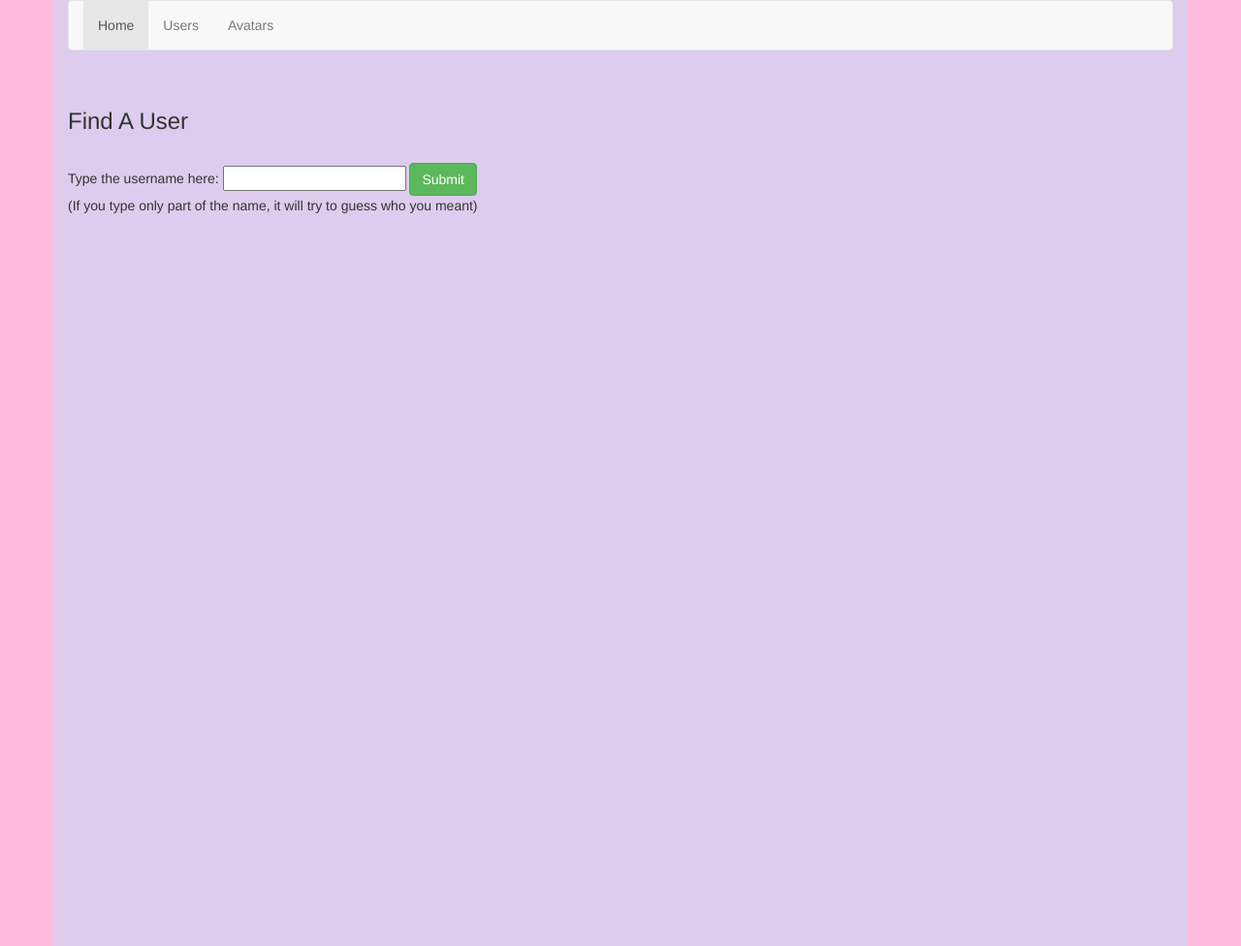
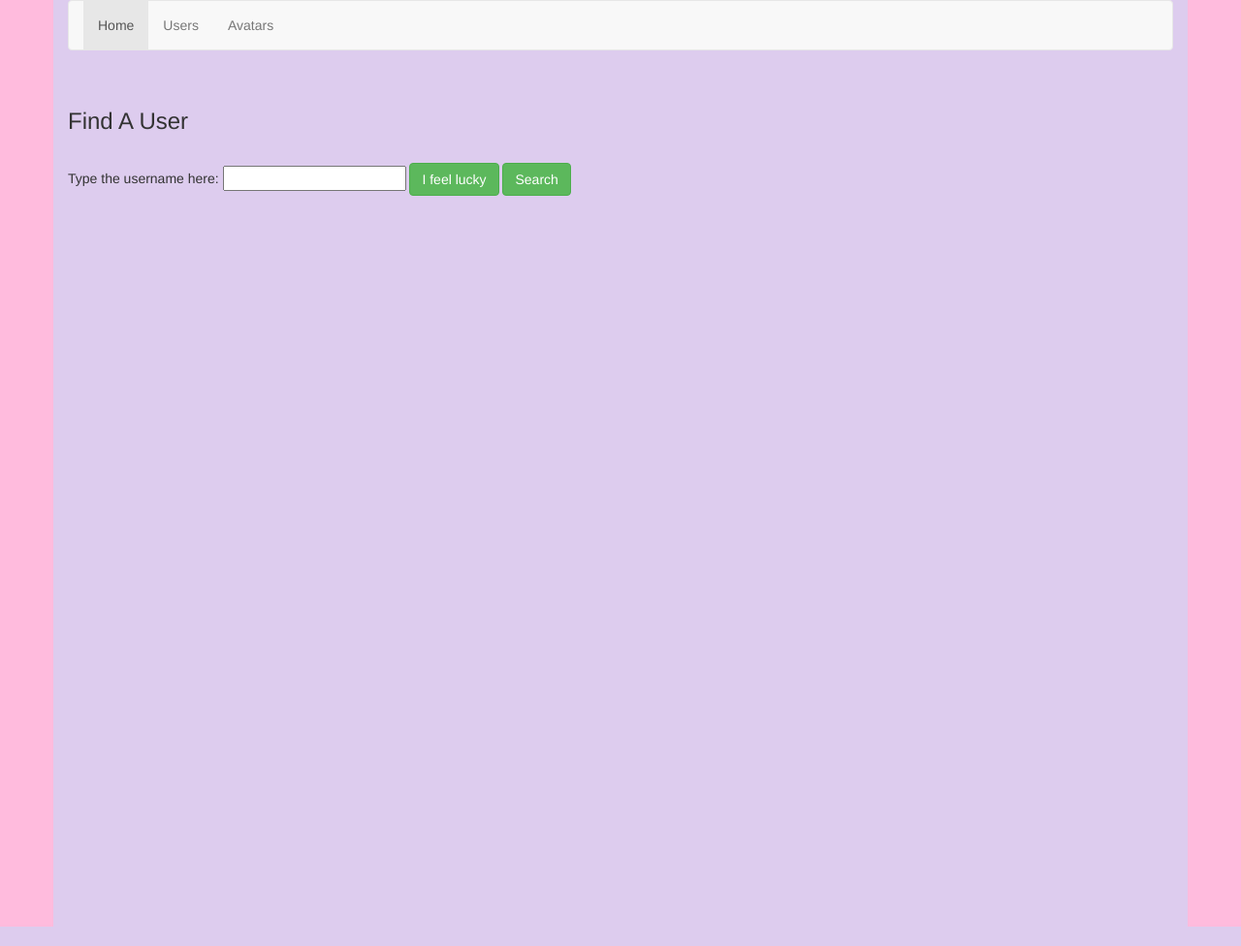
Before and after one commit to FAForever/Jeremy, a Flask app: template webapp/templates/find_user.html in a window 1280 px wide. Shown: the whole page at 97% size. Run offline with Flask 2, Linux system fonts and the light colour scheme; the template is opened without the code that fills it, so the values that code supplies are empty; some libraries are stand-ins or nearby versions.

Commit message:
Add user search

```diff
--- a/webapp/templates/find_user.html
+++ b/webapp/templates/find_user.html
@@ -7,8 +7,8 @@
 <form method="POST" action="/users">
 Type the username here:
 <input type="text" name="user">
-<button class="btn btn-success">Submit</button><br>
-(If you type only part of the name, it will try to guess who you meant)
+<button class="btn btn-success" name="submit" value="go">I feel lucky</button>
+<button class="btn btn-success" name="submit" value="search">Search</button><br>
 </form>
 <br><br>
 {% endblock %}
```
Also changed, not shown: webapp/avatars.py (+9 -5 lines), webapp/templates/user_list.html (added, +10 -0 lines).
